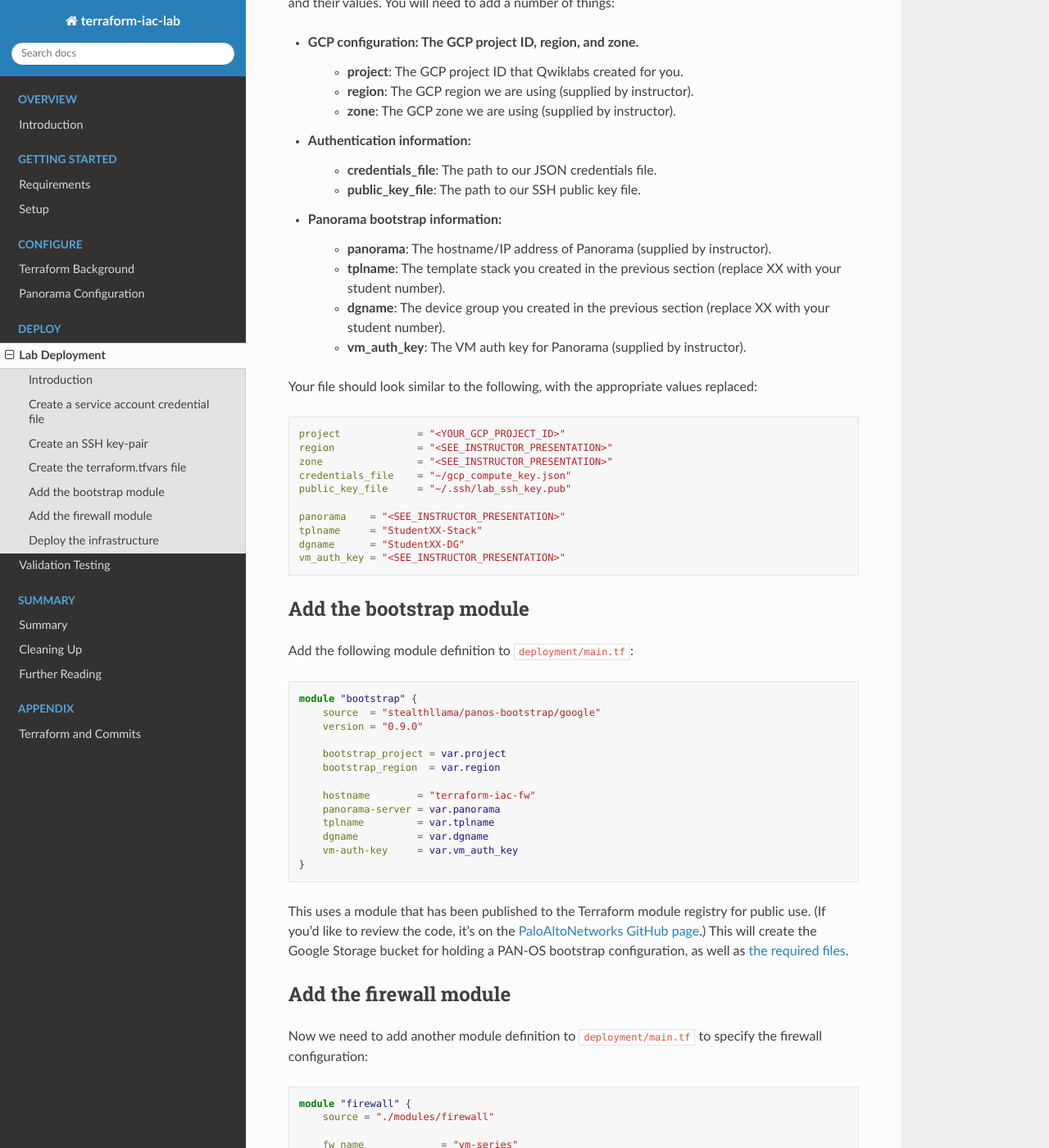
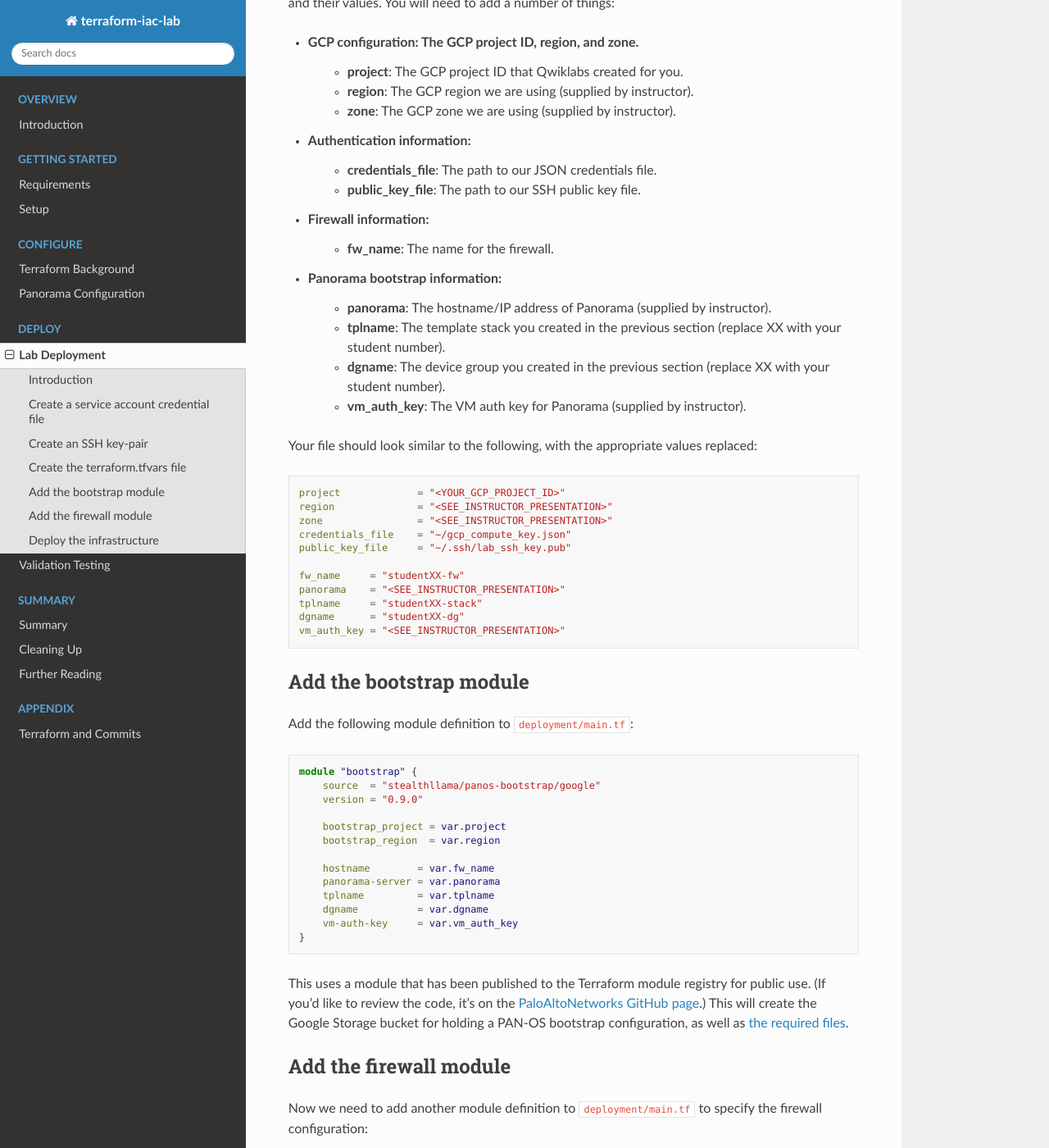
Before and after one commit to PaloAltoNetworks/terraform-iac-lab, a Sphinx documentation site: the page built from docs/03-deploy/deploy.rst, in a window 1280 px wide and 1400 px high, scrolled down 2063 px. Shown: the whole window at 82% size. Built offline with Sphinx 7.4.7 and the Read the Docs theme 2.0.0, drawn with Linux system fonts in a browser that asks for light colours.

Commit message:
Fixes from initial run.
- Add fw_name variable.
- Make leading zeroes and capitalization consistent.

```diff
--- a/docs/03-deploy/deploy.rst
+++ b/docs/03-deploy/deploy.rst
@@ -98,6 +98,8 @@ values.  You will need to add a number of things:
 - Authentication information:
     - **credentials_file**: The path to our JSON credentials file.
     - **public_key_file**: The path to our SSH public key file.
+- Firewall information:
+    - **fw_name**: The name for the firewall.
 - Panorama bootstrap information:
     - **panorama**: The hostname/IP address of Panorama (supplied by instructor).
     - **tplname**: The template stack you created in the previous section (replace XX with your student number).
@@ -114,9 +116,10 @@ Your file should look similar to the following, with the appropriate values repl
     credentials_file    = "~/gcp_compute_key.json"
     public_key_file     = "~/.ssh/lab_ssh_key.pub"
 
+    fw_name     = "studentXX-fw"
     panorama    = "<SEE_INSTRUCTOR_PRESENTATION>"
-    tplname     = "StudentXX-Stack"
-    dgname      = "StudentXX-DG"
+    tplname     = "studentXX-stack"
+    dgname      = "studentXX-dg"
     vm_auth_key = "<SEE_INSTRUCTOR_PRESENTATION>"
 
 
@@ -134,7 +137,7 @@ Add the following module definition to ``deployment/main.tf``:
         bootstrap_project = var.project
         bootstrap_region  = var.region
 
-        hostname        = "terraform-iac-fw"
+        hostname        = var.fw_name
         panorama-server = var.panorama
         tplname         = var.tplname
         dgname          = var.dgname
@@ -158,7 +161,7 @@ Now we need to add another module definition to ``deployment/main.tf`` to specif
     module "firewall" {
         source = "./modules/firewall"
 
-        fw_name             = "vm-series"
+        fw_name             = var.fw_name
         fw_zone             = var.zone
         fw_image            = "https://www.googleapis.com/compute/v1/projects/paloaltonetworksgcp-public/global/images/vmseries-bundle2-901"
         fw_machine_type     = "n1-standard-4"
```
Also changed, not shown: docs/02-configure/configure.rst (+5 -5 lines), 1 other file.
